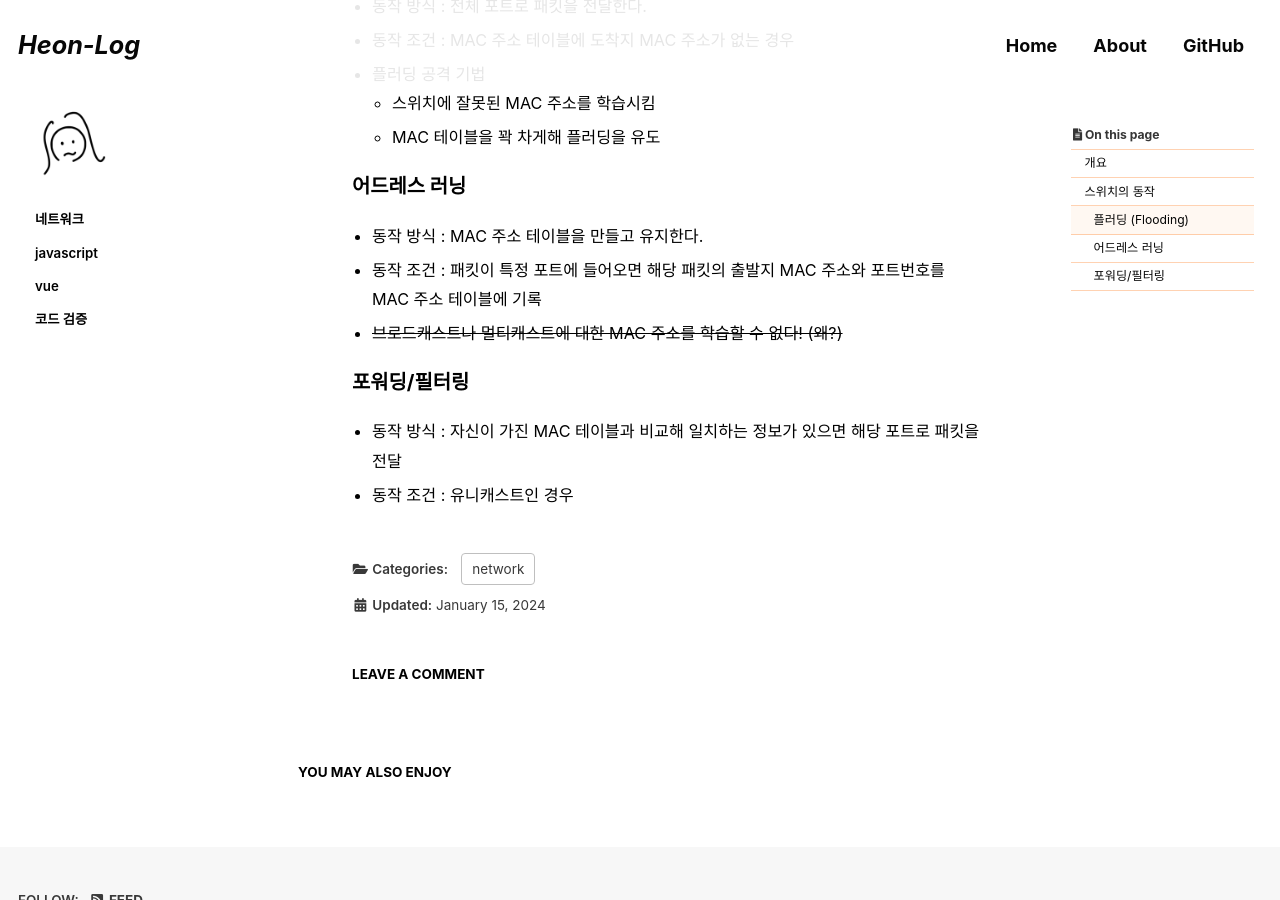
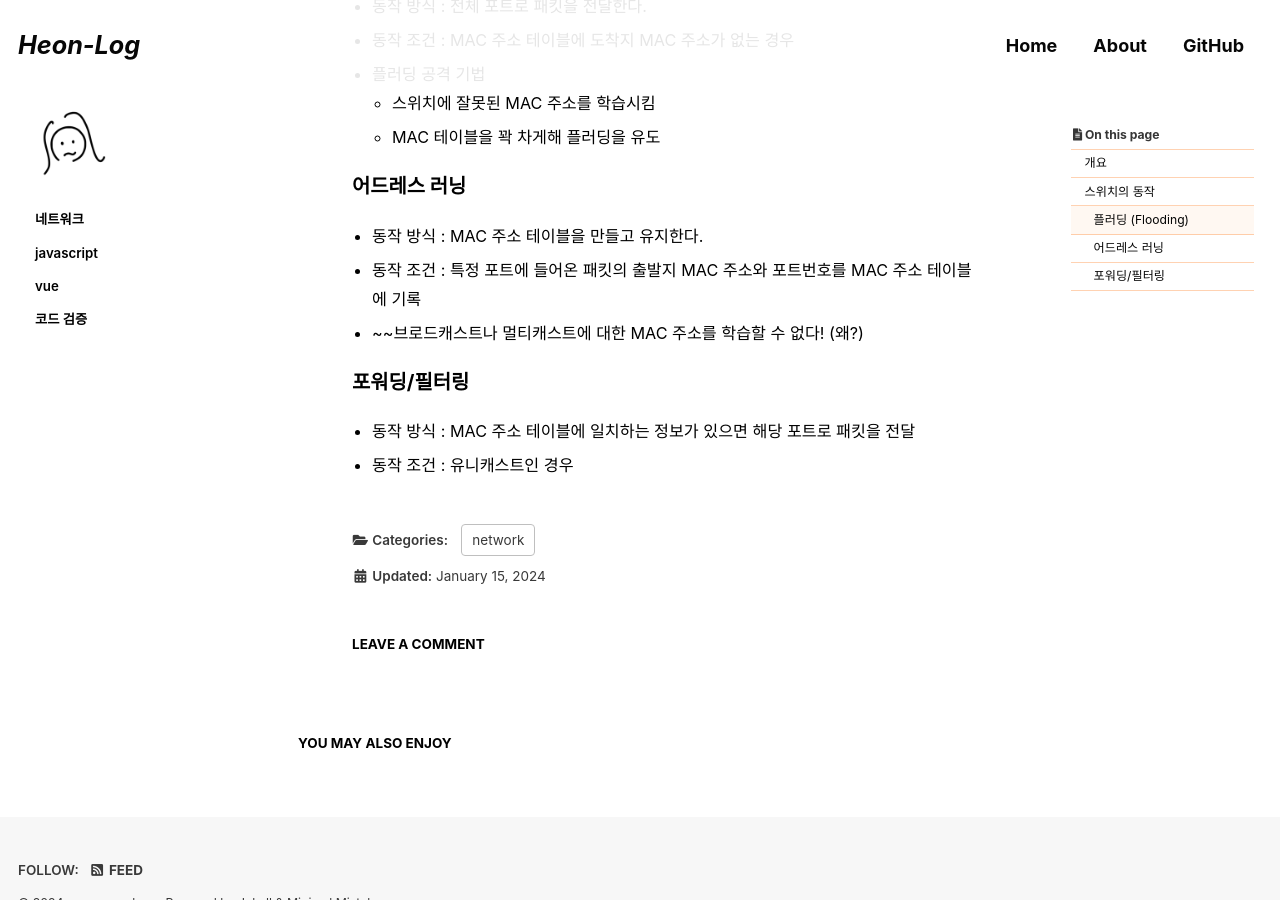
Before and after one commit to choiiis/minimal-mistakes-choiiis-customized, a Jekyll site: the page built from _posts/2024-01-15-network-switch.md, in a window 1280 px wide and 900 px high, scrolled down 1315 px. Built offline with Jekyll 4.4.1, drawn with Linux system fonts in a browser that asks for light colours; cached includes are drawn as plain includes; some web fonts are replaced; comment, search, counter and statistics services are not loaded.

Commit message:
_posts/2024-01-15-network-switch.md updated from https://stackedit.io/

```diff
--- a/_posts/2024-01-15-network-switch.md
+++ b/_posts/2024-01-15-network-switch.md
@@ -64,16 +64,16 @@ published: true
 
 ### 어드레스 러닝
 * 동작 방식 : MAC 주소 테이블을 만들고 유지한다.
-* 동작 조건 : 패킷이 특정 포트에 들어오면 해당 패킷의 출발지 MAC 주소와 포트번호를 MAC 주소 테이블에 기록
-* ~~브로드캐스트나 멀티캐스트에 대한 MAC 주소를 학습할 수 없다! (왜?)~~
+* 동작 조건 : 특정 포트에 들어온 패킷의 출발지 MAC 주소와 포트번호를 MAC 주소 테이블에 기록
+* ~~브로드캐스트나 멀티캐스트에 대한 MAC 주소를 학습할 수 없다! (왜?)
 
 
 ### 포워딩/필터링
-* 동작 방식 : 자신이 가진 MAC 테이블과 비교해 일치하는 정보가 있으면 해당 포트로 패킷을 전달
+* 동작 방식 : MAC 주소 테이블에 일치하는 정보가 있으면 해당 포트로 패킷을 전달
 * 동작 조건 : 유니캐스트인 경우
 
 
 
 <!--stackedit_data:
-eyJoaXN0b3J5IjpbLTE0MzIxMTc5NDgsLTk4ODU5NzE4OV19
+eyJoaXN0b3J5IjpbOTA1MDYyNzQsLTk4ODU5NzE4OV19
 -->
```
